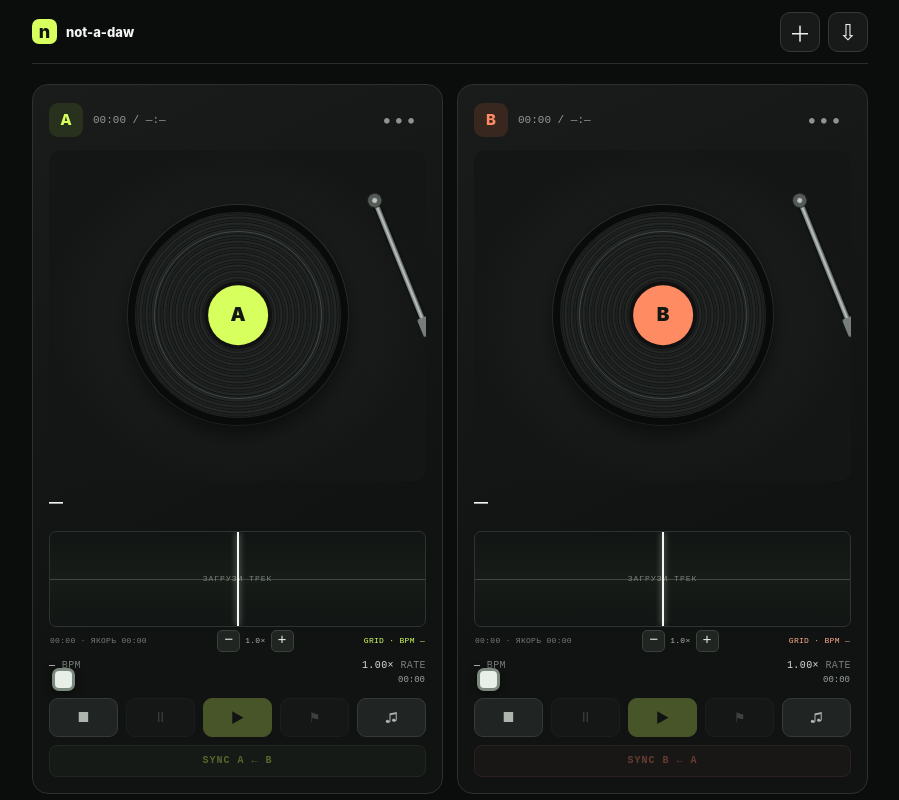
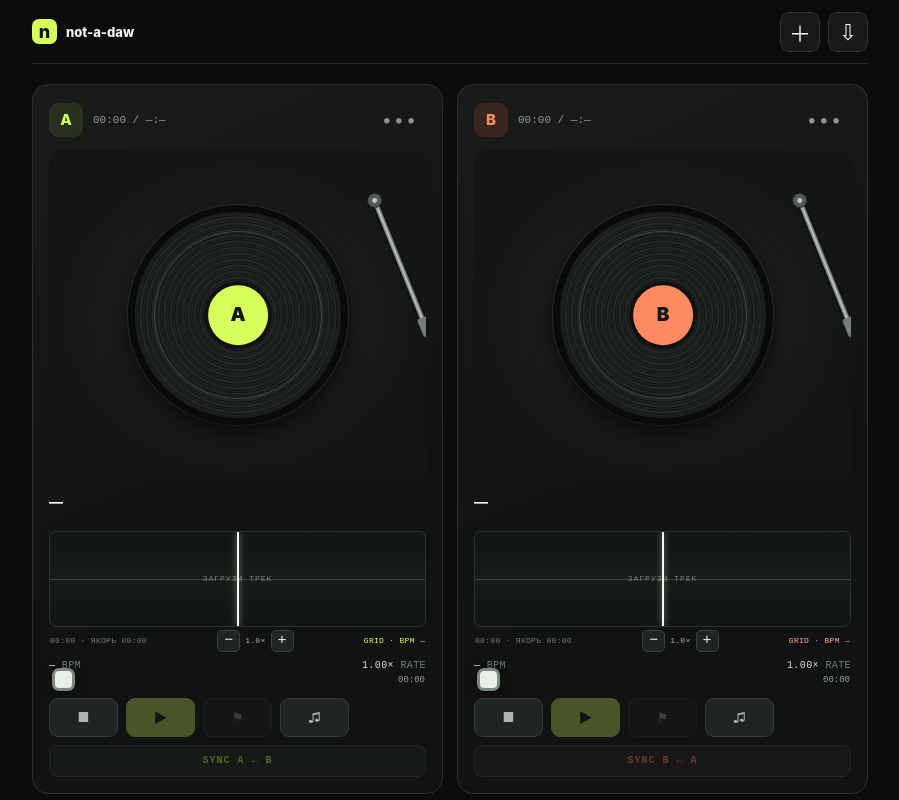
Before and after one commit to Startat6am/not-a-daw, a React (Vite) app: page / in a window 1280 px wide. Shown: the top 800 px of the page, without its empty margins (190-1089 px from the left). Built offline with nearby package versions, Linux system fonts and the light colour scheme.

Commit message:
Restore play/pause toggle and show cue anchor on waveform

```diff
--- a/src/App.tsx
+++ b/src/App.tsx
@@ -446,8 +446,8 @@ export default function App() {
     <audio ref={audioB} src={srcB || undefined} preload="metadata" onTimeUpdate={() => { if (audioB.current) setTimeB(audioB.current.currentTime) }} onLoadedMetadata={() => { if (audioB.current) setDurationB(audioB.current.duration) }} onPlay={() => setPlayingB(true)} onPause={() => setPlayingB(false)} onEnded={() => setPlayingB(false)} onError={() => setError("Дека B: браузер не смог декодировать этот аудиофайл.")} />
 
     <section className="decks" aria-label="Деки">
-      <Deck letter="A" track={loadedA} tracks={tracks} onLoad={(id) => loadDeck('A', id)} onImport={() => fileInput.current?.click()} choosing={picker === 'A'} setChoosing={(v) => setPicker(v ? 'A' : null)} playing={playingA} time={timeA} duration={durationA} onPlay={() => void togglePlay('A')} onSeek={(v) => seek('A', v)} onStop={(anchor) => { if (audioA.current) { audioA.current.pause(); audioA.current.currentTime = anchor; setTimeA(anchor) } }} onPause={() => { audioA.current?.pause() }} onSync={() => syncDeck('A')} syncRate={syncRates.A} loadFeedback={loadFeedbackA} />
-      <Deck letter="B" track={loadedB} tracks={tracks} onLoad={(id) => loadDeck('B', id)} onImport={() => fileInput.current?.click()} choosing={picker === 'B'} setChoosing={(v) => setPicker(v ? 'B' : null)} playing={playingB} time={timeB} duration={durationB} onPlay={() => void togglePlay('B')} onSeek={(v) => seek('B', v)} onStop={(anchor) => { if (audioB.current) { audioB.current.pause(); audioB.current.currentTime = anchor; setTimeB(anchor) } }} onPause={() => { audioB.current?.pause() }} onSync={() => syncDeck('B')} syncRate={syncRates.B} loadFeedback={loadFeedbackB} />
+      <Deck letter="A" track={loadedA} tracks={tracks} onLoad={(id) => loadDeck('A', id)} onImport={() => fileInput.current?.click()} choosing={picker === 'A'} setChoosing={(v) => setPicker(v ? 'A' : null)} playing={playingA} time={timeA} duration={durationA} onPlay={() => void togglePlay('A')} onSeek={(v) => seek('A', v)} onStop={(anchor) => { if (audioA.current) { audioA.current.pause(); audioA.current.currentTime = anchor; setTimeA(anchor) } }} onSync={() => syncDeck('A')} syncRate={syncRates.A} loadFeedback={loadFeedbackA} />
+      <Deck letter="B" track={loadedB} tracks={tracks} onLoad={(id) => loadDeck('B', id)} onImport={() => fileInput.current?.click()} choosing={picker === 'B'} setChoosing={(v) => setPicker(v ? 'B' : null)} playing={playingB} time={timeB} duration={durationB} onPlay={() => void togglePlay('B')} onSeek={(v) => seek('B', v)} onStop={(anchor) => { if (audioB.current) { audioB.current.pause(); audioB.current.currentTime = anchor; setTimeB(anchor) } }} onSync={() => syncDeck('B')} syncRate={syncRates.B} loadFeedback={loadFeedbackB} />
     </section>
 
     {syncFeedback && <p className="sync-feedback" role="status">{syncFeedback}<button aria-label="Закрыть сообщение Sync" onClick={() => setSyncFeedback('')}>×</button></p>}
@@ -515,7 +515,7 @@ export default function App() {
   </main>
 }
 
-function Deck({ letter, track, tracks, onLoad, onImport, choosing, setChoosing, playing, time, duration, onPlay, onSeek, onStop, onPause, onSync, syncRate, loadFeedback }: { letter: 'A' | 'B'; track?: LocalTrack; tracks: LocalTrack[]; onLoad: (id: string) => void; onImport: () => void; choosing: boolean; setChoosing: (value: boolean) => void; playing: boolean; time: number; duration: number; onPlay: () => void; onSeek: (value: number) => void; onStop: (anchor: number) => void; onPause: () => void; onSync: () => void; syncRate: number; loadFeedback: string }) {
+function Deck({ letter, track, tracks, onLoad, onImport, choosing, setChoosing, playing, time, duration, onPlay, onSeek, onStop, onSync, syncRate, loadFeedback }: { letter: 'A' | 'B'; track?: LocalTrack; tracks: LocalTrack[]; onLoad: (id: string) => void; onImport: () => void; choosing: boolean; setChoosing: (value: boolean) => void; playing: boolean; time: number; duration: number; onPlay: () => void; onSeek: (value: number) => void; onStop: (anchor: number) => void; onSync: () => void; syncRate: number; loadFeedback: string }) {
   const [waveformPeaks, setWaveformPeaks] = useState<WaveformPyramid | null>(null)
   const [zoom, setZoom] = useState(18)
   const [anchorTime, setAnchorTime] = useState(0)
@@ -571,11 +571,12 @@ function Deck({ letter, track, tracks, onLoad, onImport, choosing, setChoosing,
       </div>
       <WaveformCanvas waveform={waveformPeaks} time={time} zoom={zoom} duration={duration || track?.duration || 0} color={letter === 'A' ? '#d7ff5e' : '#ff8b62'} />
       {!waveformPeaks && <span className="waveform-loading">{track ? 'ЗАГРУЗКА ВОЛНЫ…' : 'ЗАГРУЗИ ТРЕК'}</span>}
+      <div className="waveform-anchor-line" style={{ left: `calc(50% + ${(anchorTime - time) * zoom}px)` }} aria-label={`Якорь ${formatDuration(anchorTime)}`} title={`Якорь ${formatDuration(anchorTime)}`} />
       <div className="waveform-center-line" aria-hidden="true" />
     </div>
     <div className="waveform-caption"><span>{formatDuration(time)} · ЯКОРЬ {formatDuration(anchorTime)}</span><div className="waveform-zoom"><button type="button" aria-label="Уменьшить масштаб волны" disabled={zoom <= 6} onClick={() => setZoom((value) => Math.max(6, value / 1.5))}>−</button><span>{(zoom / 18).toFixed(1)}×</span><button type="button" aria-label="Увеличить масштаб волны" disabled={zoom >= 72} onClick={() => setZoom((value) => Math.min(72, value * 1.5))}>+</button></div><span>{track?.bpm ? `GRID · ${track.bpm} BPM` : 'GRID · BPM —'}</span></div>
     <div className="deck-meta"><span><b>{track?.bpm ?? '—'}</b> BPM</span><span><b>{syncRate.toFixed(2)}×</b> RATE</span></div>
-    <div className="waveform-seek"><input aria-label={`Точная позиция трека ${letter}`} type="range" min={0} max={Math.max(duration || track?.duration || 0, 0.01)} step="0.01" value={Math.min(time, duration || track?.duration || time)} onChange={(event) => onSeek(Number(event.target.value))} disabled={!track} /><span>{formatDuration(time)}</span></div><div className="transport"><button aria-label={`Стоп: вернуться к якорю деки ${letter}`} title="Стоп · к якорю" onClick={() => onStop(anchorTime)}>■</button><button aria-label={`Пауза деки ${letter}`} title="Пауза" onClick={onPause} disabled={!track || !playing}>Ⅱ</button><button className="play-button" aria-label="Воспроизвести" onClick={onPlay} disabled={!track}>▶</button><button aria-label={`Установить якорь деки ${letter} в текущей позиции`} title="Поставить якорь здесь" onClick={() => setAnchorTime(time)} disabled={!track}>⚑</button><button aria-label={`Выбрать трек для деки ${letter}`} onClick={() => tracks.length ? setChoosing(!choosing) : onImport()}>♫</button></div>
+    <div className="waveform-seek"><input aria-label={`Точная позиция трека ${letter}`} type="range" min={0} max={Math.max(duration || track?.duration || 0, 0.01)} step="0.01" value={Math.min(time, duration || track?.duration || time)} onChange={(event) => onSeek(Number(event.target.value))} disabled={!track} /><span>{formatDuration(time)}</span></div><div className="transport"><button aria-label={`Стоп: вернуться к якорю деки ${letter}`} title="Стоп · к якорю" onClick={() => onStop(anchorTime)}>■</button><button className="play-button" aria-label={playing ? `Пауза деки ${letter}` : `Воспроизвести деку ${letter}`} title={playing ? "Пауза" : "Воспроизвести"} onClick={onPlay} disabled={!track}>{playing ? "Ⅱ" : "▶"}</button><button aria-label={`Установить якорь деки ${letter} в текущей позиции`} title="Поставить якорь здесь" onClick={() => setAnchorTime(time)} disabled={!track}>⚑</button><button aria-label={`Выбрать трек для деки ${letter}`} onClick={() => tracks.length ? setChoosing(!choosing) : onImport()}>♫</button></div>
     <button className="sync-button" onClick={onSync} disabled={!track}>{`SYNC ${letter} ← ${letter === 'A' ? 'B' : 'A'}`}</button>
     {choosing && <div className="deck-picker">{tracks.map((item) => <button key={item.id} onClick={() => onLoad(item.id)}>{item.name}</button>)}</div>}
   </article>
```
